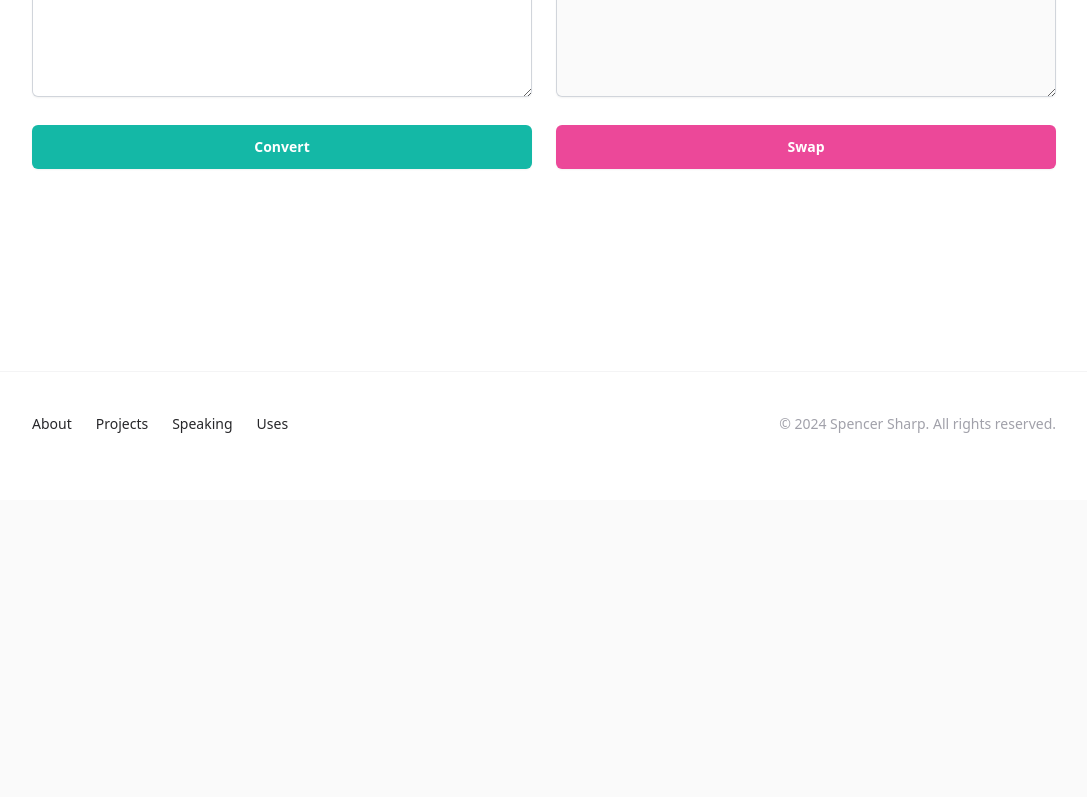
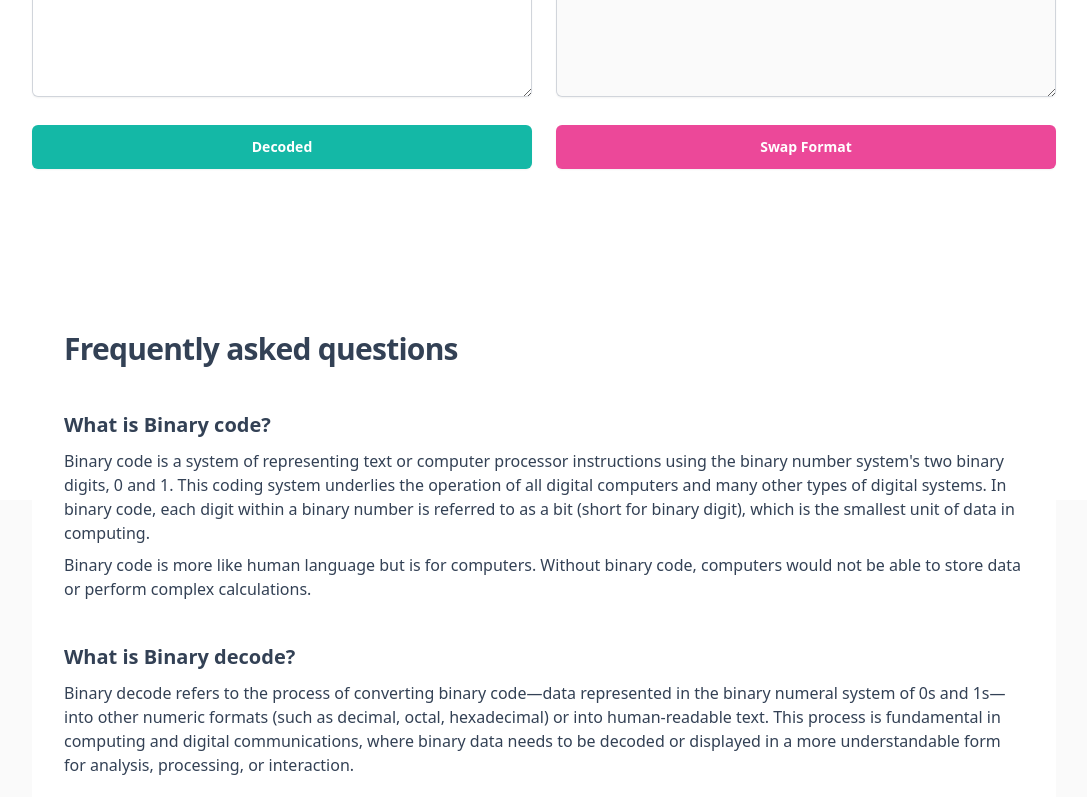
Before and after one commit to laughing0li/binarydecode, a Next.js app: page / in a window 1280 px wide. Shown: the part 300-1097 px from the top of the page, without its empty margins (96-1183 px from the left). Before the commit the page ends 800 px from the top, so only its background shows below. Built offline with nearby package versions, Linux system fonts and the light colour scheme; no server answers.

Commit message:
add faqs

```diff
--- a/src/app/layout.tsx
+++ b/src/app/layout.tsx
@@ -7,17 +7,12 @@ import '@/styles/tailwind.css'
 
 export const metadata: Metadata = {
   title: {
-    template: '%s - Spencer Sharp',
+    template: '%s - Binary Decode',
     default:
-      'Spencer Sharp - Software designer, founder, and amateur astronaut',
+      'Binary Decode - Binary code decoder and translator',
   },
   description:
-    'I’m Spencer, a software designer and entrepreneur based in New York City. I’m the founder and CEO of Planetaria, where we develop technologies that empower regular people to explore space on their own terms.',
-  alternates: {
-    types: {
-      'application/rss+xml': `${process.env.NEXT_PUBLIC_SITE_URL}/feed.xml`,
-    },
-  },
+    'Binary Decode is a code decoder and translator. Binary decode a free online tool for decode between any two of Octal, Binary, Text, Decimal and Hexadecimal.',
 }
 
 export default function RootLayout({
--- a/src/app/page.tsx
+++ b/src/app/page.tsx
@@ -1,4 +1,5 @@
 import { Container } from '@/components/Container'
+import Faqs from '@/components/Faqs'
 import TransferLayout from '@/components/TransferLayout'
 
 
@@ -10,6 +11,7 @@ export default async function Home() {
         <div className='flex justify-center w-full'>
         </div>
         <TransferLayout />
+        <Faqs />
       </Container>
 
     </>
--- /dev/null
+++ b/src/components/Faqs.tsx
@@ -0,0 +1,81 @@
+
+export default function Faqs() {
+    return (
+        <div className="bg-white dark:bg-[#24283b] text-slate-700 dark:text-zinc-300">
+            <div className="mx-auto max-w-7xl px-6 py-24 sm:py-32 lg:px-8 lg:py-40">
+                <h2 className="text-3xl font-bold leading-10 tracking-tight ">Frequently asked questions</h2>
+                <div className="pt-10">
+                    <h3 className="text-xl font-semibold">
+                        What is Binary code?
+                    </h3>
+                    <p className="font-light pt-2">
+                        Binary code is a system of representing text or computer processor instructions using the binary number system&apos;s two binary digits, 0 and 1. This coding system underlies the operation of all digital computers and many other types of digital systems. In binary code, each digit within a binary number is referred to as a bit (short for binary digit), which is the smallest unit of data in computing.
+                    </p>
+                    <p className="font-light pt-2">
+                        Binary code is more like human language but is for computers. Without binary code, computers would not be able to store data or perform complex calculations.
+                    </p>
+                </div>
+                <div className="pt-10">
+                    <h3 className="text-xl font-semibold">
+                        What is Binary decode?
+                    </h3>
+                    <p className="font-light pt-2">
+                        Binary decode refers to the process of converting binary code—data represented in the binary numeral system of 0s and 1s—into other numeric formats (such as decimal, octal, hexadecimal) or into human-readable text. This process is fundamental in computing and digital communications, where binary data needs to be decoded or displayed in a more understandable form for analysis, processing, or interaction.
+                    </p>
+                </div>
+                <div className="pt-10">
+                    <h3 className="text-xl font-semibold">
+                        How to use the Binary decode online translator?
+                    </h3>
+                    <div className="font-light pt-2">
+                        <ol className="list-decimal pl-6">
+                            <li>Choose the format you want to decode.</li>
+                            <li>Choose the format you want to decode into.</li>
+                            <li>Enter or paste the binary code you want to decode.</li>
+                            <li>You can upload a file with the format information that you want to decode.</li>
+                            <li>Click the decode button.</li>
+                            <li>Copy the decoded result or download it to file.</li>
+                            <li>You can use the swap format to swap the format</li>
+                        </ol>
+                    </div>
+                </div>
+                <div className="pt-10">
+                    <h3 className="text-xl font-semibold">
+                        Is the Binary decode online translator free?
+                    </h3>
+                    <p className="font-light pt-2">
+                        Binary Decode Online Translator is entirely free for everyone. Whether you&apos;re a student, professional, hobbyist, or just curious about binary octal or hexadecimal code, you can use our tool without any cost.
+                    </p>
+                </div>
+                <div className="pt-10">
+                    <h3 className="text-xl font-semibold">
+                        Is the Binary decode online translator safe?
+                    </h3>
+                    <p className="font-light pt-2">
+                        The Binary Decode Online Translator prioritizes your privacy and data security. The translator processes your data in real-time without storing any of your information on our servers. Once your session ends, the data you&apos;ve inputted and the results generated are not saved, ensuring your information remains confidential.
+                    </p>
+                </div>
+                <div className="pt-10">
+                    <h3 className="text-xl font-semibold">
+                        The principles of the decode binary code to decimal.
+                    </h3>
+                    <div className="font-light pt-2">
+                        <ol className="list-decimal pl-6">
+                            <li>Using binary <strong className="text-xl font-semibold">1101</strong> as an example</li>
+                            <li>Starting from the right (least significant bit), the positions are 2<sup>0</sup>, 2<sup>1</sup>, 2<sup>2</sup> and 2<sup>3</sup></li>
+                            <li>The binary code `1101` means there&apos;s a `1` in the 2<sup>3</sup>, 2<sup>2</sup>, 2<sup>0</sup> and a `0` in the 2<sup>1</sup></li>
+                            <li>The far right digit is `1`, so 2<sup>0</sup> X 1 = 1</li>
+                            <li>Moving left, the next digit is `0`, so 2<sup>1</sup> X 0 = 0</li>
+                            <li>Then `1` again, so 2<sup>2</sup> X 1 = 4</li>
+                            <li>And the leftmost `1`, so 2<sup>3</sup> X 1 = 8</li>
+                            <li>Adding the results together, 1 + 0 + 4 + 8 = 13</li>
+                        </ol>
+                    </div>
+                    <p className="font-light pt-2">
+
+                    </p>
+                </div>
+            </div>
+        </div>
+    )
+}
--- a/src/components/TransferLayout.tsx
+++ b/src/components/TransferLayout.tsx
@@ -1,5 +1,5 @@
 'use client'
-import React, { useRef, useState } from 'react'
+import React, { useState } from 'react'
 import 'bootstrap-icons/font/bootstrap-icons.css';
 import { convertValue } from '@/lib/convertInput';
 import Notification from './Notification';
@@ -16,7 +16,6 @@ const TransferLayout = () => {
     const [storeResult, setStoreResult] = useState<string[]>([])
     const [showNotification, setShowNotification] = useState(false)
     const [error, setError] = useState<string>('')
-    const textAreaRef = useRef<HTMLTextAreaElement>(null);
 
     const handleConvert = () => {
         try {
@@ -113,7 +112,7 @@ const TransferLayout = () => {
                             className="rounded-md mt-7 w-full bg-teal-500 px-4 py-2.5 text-sm font-semibold text-white shadow-sm hover:bg-teal-600 focus-visible:outline focus-visible:outline-2 focus-visible:outline-offset-2 focus-visible:outline-teal-600"
                             onClick={handleConvert}
                         >
-                            Convert
+                            Decoded
                         </button>
                     </div>
                 </div>
@@ -156,7 +155,7 @@ const TransferLayout = () => {
                             className="rounded-md mt-7 w-full bg-pink-500 px-4 py-2.5 text-sm font-semibold text-white shadow-sm hover:bg-pink-600 focus-visible:outline focus-visible:outline-2 focus-visible:outline-offset-2 focus-visible:outline-pink-600"
                             onClick={handleSwap}
                         >
-                            Swap
+                            Swap Format
                         </button>
                     </div>
                 </div>
```
